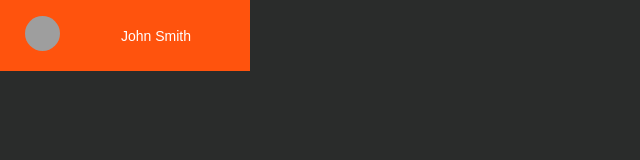
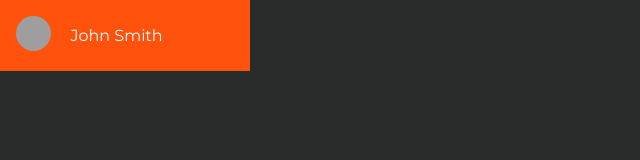
Before and after one commit to keshaldesai/adminui, a React app: page / in a window 1280 px wide. Shown: the whole page, without its empty margins (0-640 px from the left). Built offline with nearby package versions, Linux system fonts and the light colour scheme; grey boxes are pictures that could not be loaded.

Commit message:
added fonts

```diff
--- a/public/index.html
+++ b/public/index.html
@@ -13,6 +13,7 @@
   <link rel="shortcut icon" href="%PUBLIC_URL%/favicon.ico">
   <link href="https://maxcdn.bootstrapcdn.com/font-awesome/4.7.0/css/font-awesome.min.css" rel="stylesheet" integrity="sha384-wvfXpqpZZVQGK6TAh5PVlGOfQNHSoD2xbE+QkPxCAFlNEevoEH3Sl0sibVcOQVnN"
     crossorigin="anonymous">
+  <link href="https://fonts.googleapis.com/css?family=Montserrat|Open+Sans" rel="stylesheet">
   <!--
       Notice the use of %PUBLIC_URL% in the tags above.
       It will be replaced with the URL of the `public` folder during the build.
--- a/src/styles/Sidebar/_sidebar.scss
+++ b/src/styles/Sidebar/_sidebar.scss
@@ -12,14 +12,11 @@ $accent: #ff530d;
   padding: 16px;
   display: grid;
   grid-template-columns: 1fr 3fr;
-  grid-column-gap: 10px;
   align-items: center;
-  justify-items: center;
 }
 
 .user-name {
   color: white;
-  font-size: 14px;
 }
 
 .user-icon img {
--- a/src/styles/index.scss
+++ b/src/styles/index.scss
@@ -12,6 +12,7 @@ body {
   font-family: sans-serif;
   color: $font;
   background-color: $bg;
+  font-family: 'Montserrat', sans-serif;
 }
 
 .app {
```
